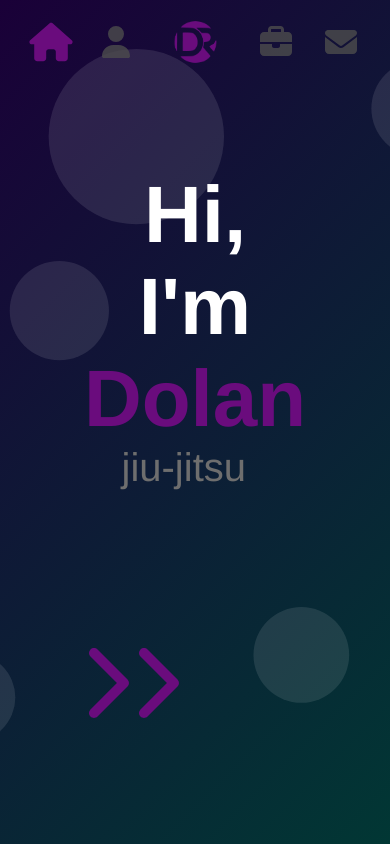
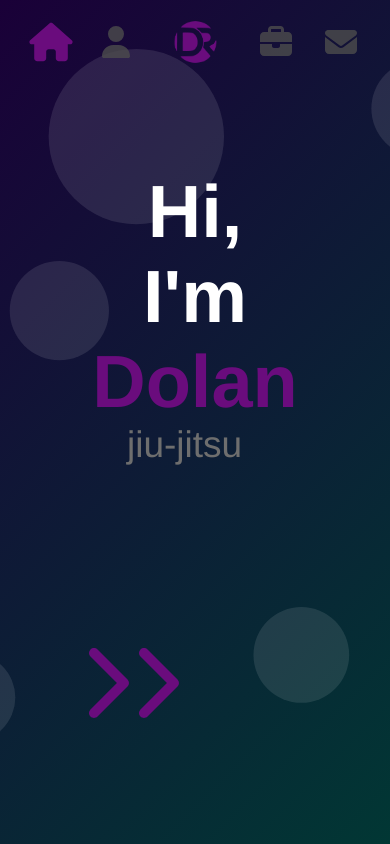
Before and after one commit to dolanR/portfolio-2.0, a React (Vite) app: page / in a window 390 px wide. Built offline with nearby package versions, Linux system fonts and the light colour scheme.

Commit message:
mobile issues

```diff
--- a/src/components/Home/index.css
+++ b/src/components/Home/index.css
@@ -47,9 +47,7 @@
 	bottom: 0;
 	height: 2px;
 	width: 0%;
-	transition:
-		width 0.4s 0.4s,
-		height 0.4s;
+	transition: width 0.4s 0.4s, height 0.4s;
 	background-color: var(--purple-color);
 	z-index: -5;
 }
@@ -57,9 +55,7 @@
 .home-button:hover:after {
 	width: 100%;
 	height: 100%;
-	transition:
-		width 0.4s,
-		height 0.4s 0.4s;
+	transition: width 0.4s, height 0.4s 0.4s;
 }
 
 .home-image-container {
@@ -95,14 +91,12 @@
 		left: 5%;
 		font-size: 50px;
 	}
-	.home-button {
-		font-size: 30px;
-	}
 }
 @media (max-width: 472px) {
 	.text-zone {
 		left: 4%;
-		font-size: 45px;
+		font-size: 42px;
+		text-align: center;
 	}
 }
 @media (max-width: 390px) {
@@ -113,7 +107,7 @@
 		-ms-transform: translateX(-50%);
 		-o-transform: translateX(-50%);
 		transform: translateX(-50%);
-		font-size: 40px;
+		font-size: 37px;
 		text-align: center;
 	}
 	.home-button {
```
